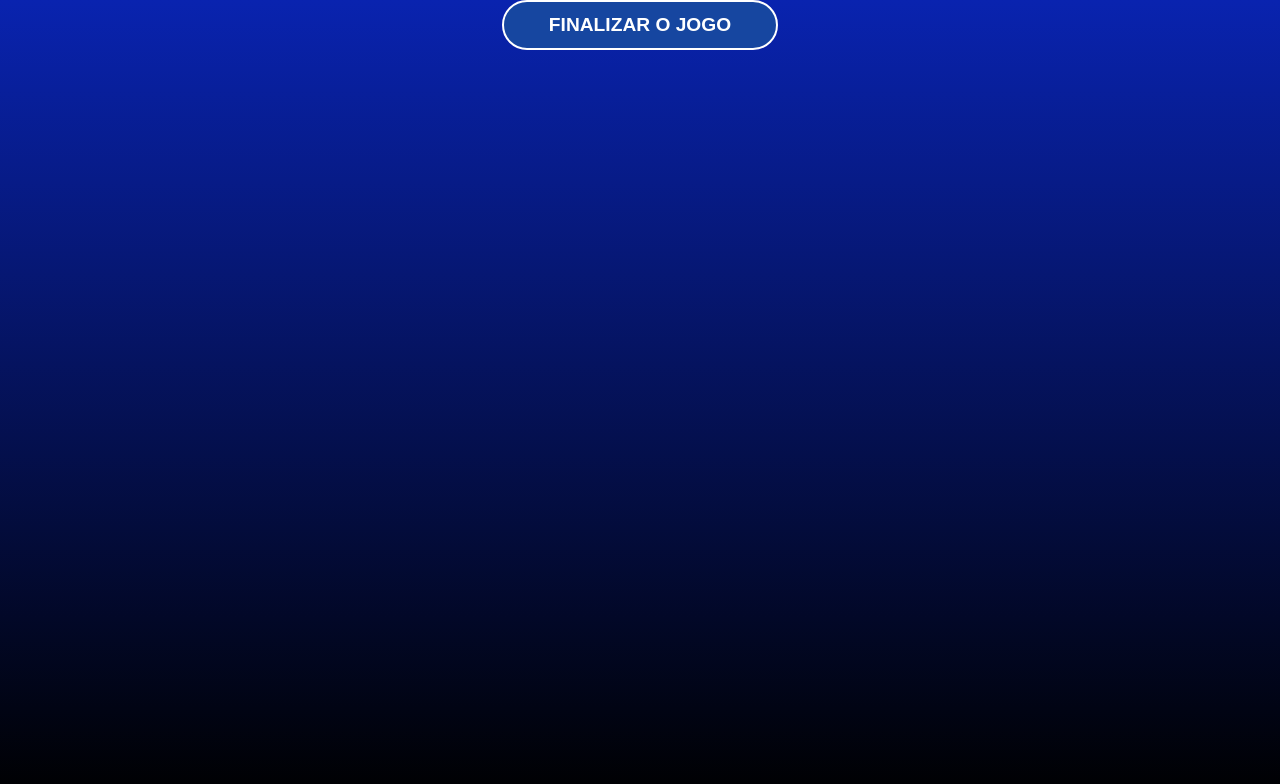
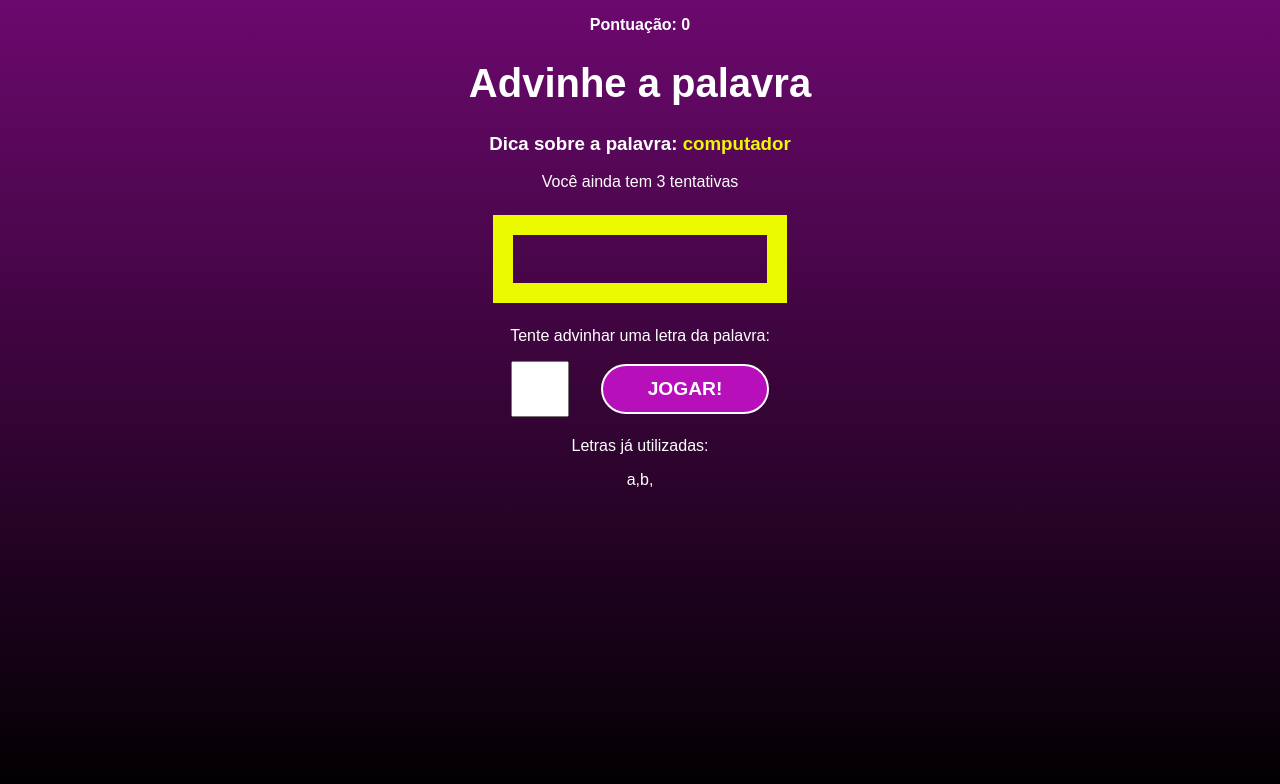
Before and after one commit to RuanSilva6721/curso_react, a React (Create React App) app in the folder secret_word_ruan/: page / in a window 1280 px wide. Both pictures are taken after a click on the button "COMEÇAR O JOGO". Shown: the top 784 px of the page. Built offline with nearby package versions, Linux system fonts and the light colour scheme.

Commit message:
adicionando css na tela de Game

```diff
--- a/secret_word_ruan/src/App.js
+++ b/secret_word_ruan/src/App.js
@@ -23,6 +23,11 @@ function App() {
   const [pickedCategory, setPickedCategory] = useState("");
   const [lettrs, setLettrs] = useState([]);
 
+  const [guessedLetters, setGuessedLetters] = useState([]);
+  const [wrongLetters, setWrongLetters] = useState([]);
+  const [guesses, setGuesses] = useState(3);
+  const [score, setScore] = useState(0);
+
   const pickWordAndCategory = () =>{
     const categories = Object.keys(words);
     const category = categories[Math.floor(Math.random() * Object.keys(categories).length)];
@@ -36,13 +41,13 @@ function App() {
   const startGame =  () => {
       const {word, category} = pickWordAndCategory()
 
-      let wordLetters = word.split('')
+      let wordLetters = word.split("")
       wordLetters = wordLetters.map((l) => l.toLowerCase())
 
       console.log(category, word, wordLetters);
       setPickedWord(word);
       setPickedCategory(category);
-      setLettrs(lettrs);
+      setLettrs(wordLetters);
 
 
 
@@ -62,7 +67,18 @@ function App() {
   return (
     <div className="App">
         {gameStage === 'start' && <StartScreen startGame={startGame}/> }
-        {gameStage === 'game' && <Game verifyLetter={verifyLetter} /> }
+        {gameStage === 'game' &&
+        <Game
+        verifyLetter={verifyLetter}
+        pickedWord={pickedWord}
+        pickedCategory={pickedCategory}
+        lettrs={lettrs}
+        guessedLetters={guessedLetters}
+        wrongLetters={wrongLetters}
+        guesses={guesses}
+        score={score}
+        /> }
+
         {gameStage === 'end' && <GameOver retry={retry}/> }
     </div>
   );
--- a/secret_word_ruan/src/components/Game.css
+++ b/secret_word_ruan/src/components/Game.css
@@ -0,0 +1,44 @@
+.game h1 {
+    font-size: 2.5em;
+}
+
+.points span {
+    font-weight: bold;
+}
+
+.tip span{
+    color: #ecfa00
+}
+.wordContainer {
+    margin: 1.5em;
+    padding: 1.5em;
+    border: 20px solid #ecfa00;
+    display: flex;
+}
+.letter, .blankSquare {
+    font-size: 70px;
+    line-height: 1.5;
+    border: 3px solid #000;
+    height: 100px;
+    width: 100px;
+    text-transform: uppercase;
+    background-color: #fff;
+    color: #000;
+    font-weight: bold;
+}
+
+.letterContainer {
+    margin-bottom: 1.2em;
+}
+.letterContainer form {
+    display: flex;
+    align-items: center;
+    justify-content: center;
+}
+.letterContainer input {
+    height: 50px;
+    width: 50px;
+    font-size: 2em;
+    text-align: center;
+    margin-right: 1em;
+}
--- a/secret_word_ruan/src/components/Game.js
+++ b/secret_word_ruan/src/components/Game.js
@@ -1,10 +1,46 @@
 import './Game.css';
-    const Game = ({verifyLetter}) => {
+    const Game = ({
+      verifyLetter,
+      pickedWord,
+      pickedCategory,
+      lettrs,
+      guessedLetters,
+      wrongLetters,
+      guesses,
+      score,
+    }) => {
   return (
-    <div>
+    <div className="game">
+      <p className="points">
+        <span>Pontuação: {score}</span>
+      </p>
+      <h1>Advinhe a palavra</h1>
+       <h3 className="tip">
+          Dica sobre a palavra: <span>{pickedCategory}</span>
+       </h3>
+       <p>Você ainda tem {guesses} tentativas</p>
+       <div className="wordContainer">
+        {lettrs.map((lettrs, i) => {
+          guessedLetters.includes(lettrs) ? (
+            <span key={i} className="letter"></span>
+          ): (
+            <span key={i} className="blankSquare"></span>
+          )
+        })}
 
-         <button onClick={verifyLetter}>Finalizar o Jogo</button>
-
+       </div>
+       <div className="letterContainer">
+        <p>Tente advinhar uma letra da palavra:</p>
+        <form action="">
+          <input type="text" name="letler" maxLength="1" required/>
+          <button>Jogar!</button>
+        </form>
+       </div>
+       <div className="wrongLettersContainer">
+          <p>Letras já utilizadas:</p>
+          <span>a,</span>
+          <span>b,</span>
+       </div>
     </div>
   )
 }
--- a/secret_word_ruan/src/index.css
+++ b/secret_word_ruan/src/index.css
@@ -6,12 +6,12 @@ body{
   font-family: Arial, Helvetica, sans-serif;
   margin: 0;
   padding: 0;
-  background: linear-gradient(180deg, rgba(9,35, 175, 1)0%,  rgba(0,0, 0, 1)100%);
+  background: linear-gradient(180deg, rgba(108,9, 110, 43)0%,  rgba(0,0, 0, 1)100%);
   color: #fff;
 }
 
 button{
-  background: #1646a0;
+  background: #B70FBA;
   color: #fff;
   padding:0  45px;
   border: 2px solid #fff;
@@ -25,5 +25,5 @@ button{
 
 }
 button:hover {
-  background-color: #0923af;
+  background-color: #6D2A6E;
 }
```
Also changed, not shown: 1 other file (tests, documents, lock files or other folders).
